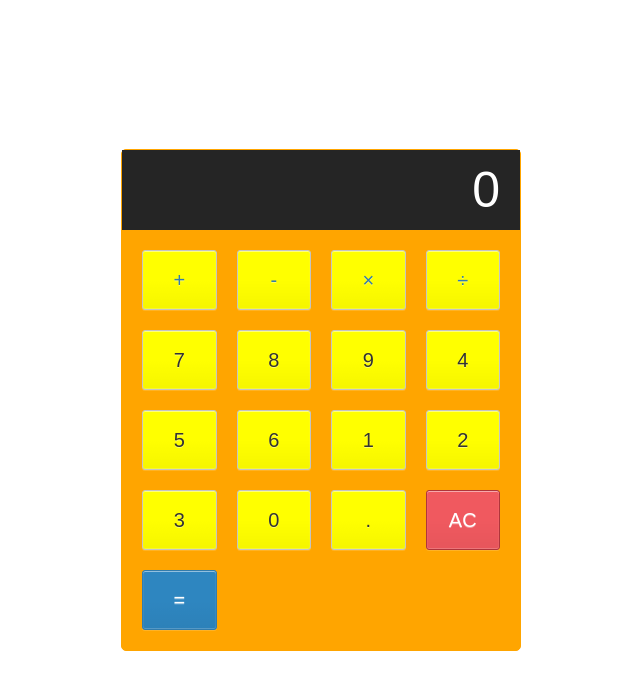
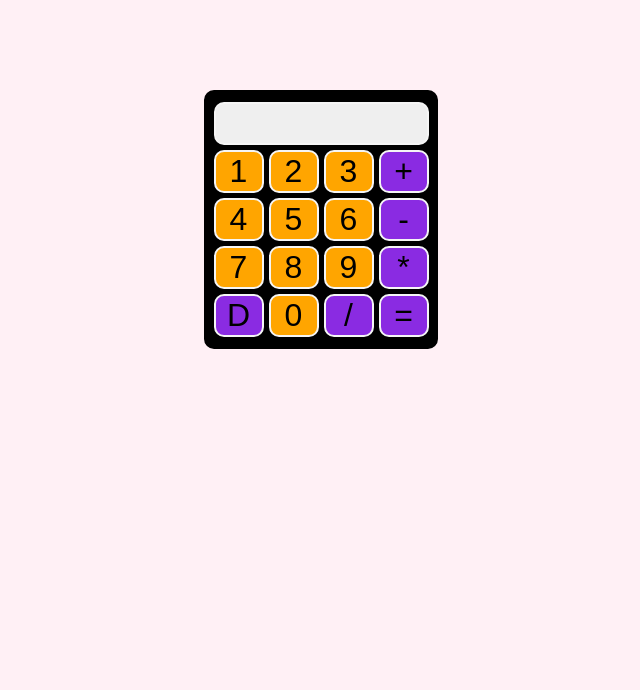
Before and after one commit to ankitasweetsprinkles01/SimpleCalculator, a plain HTML site: page index.html in a window 1280 px wide. Shown: the whole page, without its empty margins (319-959 px from the left). Drawn offline with Linux system fonts and the light colour scheme.

Commit message:
Ankita Chatterjee|A91005219157|Amity

```diff
--- a/index.html
+++ b/index.html
@@ -8,42 +8,30 @@
     <link rel="stylesheet" href="style.css">
 
 </head>
+
 <body>
-    <div class="calculator">
+  <form name="calc" action="">
+    <div class="grid-container">
+      <input type="button" name="display" class="grid-item1">
+      <input type=button value="1" class="grid-item" onclick="calc.display.value+='1'">
+      <input type=button value="2" class="grid-item" onclick="calc.display.value+='2'">
+      <input type=button value="3" class="grid-item" OnClick="calc.display.value+='3'">
+      <input type=button value="+" class="grid-item-symbol" OnClick="calc.display.value+='+'">
+      <input type=button value="4" class="grid-item" OnClick="calc.display.value+='4'">
+      <input type=button value="5" class="grid-item" OnClick="calc.display.value+='5'">
+      <input type=button value="6" class="grid-item" OnClick="calc.display.value+='6'">
+      <input type=button value="-" class="grid-item-symbol" OnClick="calc.display.value+='-'">
+      <input type=button value="7" class="grid-item"OnClick="calc.display.value+='7'">
+      <input type=button value="8" class="grid-item" OnClick="calc.display.value+='8'">
+      <input type=button value="9" class="grid-item" OnClick="calc.display.value+='9'">
+      <input type=button value="*" class="grid-item-symbol" OnClick="calc.display.value+='*'">
+      <input type=button value="D" class="grid-item-symbol" OnClick="calc.display.value=' '">
+      <input type=button value="0" class="grid-item" OnClick="calc.display.value+='0'">
+      <input type=button value="/" class="grid-item-symbol" OnClick="calc.display.value+='/'">
+      <input type=button value="=" class="grid-item-symbol" OnClick="calc.display.value=eval(calc.display.value)">
 
-        <input type="text" class="calculator-screen" value="0" disabled />
-
-        <div class="calculator-keys">
-
-          <button type="button" class="operator" value="+">+</button>
-          <button type="button" class="operator" value="-">-</button>
-          <button type="button" class="operator" value="*">&times;</button>
-          <button type="button" class="operator" value="/">&divide;</button>
-
-          <button type="button" value="7">7</button>
-          <button type="button" value="8">8</button>
-          <button type="button" value="9">9</button>
-
-
-          <button type="button" value="4">4</button>
-          <button type="button" value="5">5</button>
-          <button type="button" value="6">6</button>
-
-
-          <button type="button" value="1">1</button>
-          <button type="button" value="2">2</button>
-          <button type="button" value="3">3</button>
-
-
-          <button type="button" value="0">0</button>
-          <button type="button" class="decimal" value=".">.</button>
-          <button type="button" class="all-clear" value="all-clear">AC</button>
-
-          <button type="button" class="equal-sign" value="=">=</button>
-
-        </div>
-      </div>
-      <script src="./script.js"></script>
-
+    </div>
+  </form>
+  </div>
 </body>
 </html>
--- a/style.css
+++ b/style.css
@@ -1,81 +1,33 @@
-html {
-    font-size: 62.5%;
-    box-sizing: border-box;
+body{
+  background:lavenderblush;
+  padding:50px;
 }
-
-  *, *::before, *::after {
-    margin: 0;
-    padding: 0;
-    box-sizing: inherit;
+.grid-container
+{
+  display: grid;
+  justify-content:center;
+  grid-template-columns: 50px 50px 50px 50px;
+  grid-gap: 5px;
+  padding: 10px;
+  border:2px solid black;
+  background:black;
+  width:210px;
+  margin:auto;
+  border-radius:10px;
+  margin-top:2em;
 }
-
-  .calculator {
-    border: 1px solid orange;
-    border-radius: 5px;
-    background-color: orange;
-    position: absolute;
-    top: 50%;
-    left: 50%;
-    transform: translate(-50%, -50%);
-    width: 400px;
+.grid-item1{
+  grid-column-start: 1;
+  grid-column-end: 5;
 }
-
-  .calculator-screen {
-    width: 100%;
-    font-size: 5rem;
-    height: 80px;
-    border: none;
-    background-color: #252525;
-    color:white;
-    text-align: right;
-    padding-right: 20px;
-    padding-left: 10px;
+input{
+  border:2px solid whitesmoke;
+  font-size:2em;
+  border-radius:10px;
 }
-
-  button {
-    height: 60px;
-    background-color:yellow;
-    border-radius: 3px;
-    border: 1px solid #c4c4c4;
-    background-color:yellow;
-    font-size: 2rem;
-    color: #333;
-    background-image: linear-gradient(to bottom,transparent,transparent 50%,rgba(0,0,0,.04));
-    box-shadow: inset 0 0 0 1px rgba(255,255,255,.05), inset 0 1px 0 0 rgba(255,255,255,.45), inset 0 -1px 0 0 rgba(255,255,255,.15), 0 1px 0 0 rgba(255,255,255,.15);
-    text-shadow: 0 1px rgba(255,255,255,.4);
+.grid-item-symbol{
+  background:blueviolet;
 }
-
-  button:hover {
-    background-color:whitesmoke;
+.grid-item{
+  background:orange;
 }
-
-  .operator {
-    color: #337cac;
-  }
-
-  .all-clear {
-    background-color: #f0595f;
-    border-color: #b0353a;
-    color: #fff;
-  }
-
-  .all-clear:hover {
-    background-color: #f17377;
-  }
-
-  .equal-sign {
-    background-color: #2e86c0;
-    border-color: #337cac;
-    color: #fff;
-  }
-
-  .equal-sign:hover {
-    background-color: #4e9ed4;
-  }
-
-  .calculator-keys {
-    display: grid;
-    grid-template-columns: repeat(4, 1fr);
-    grid-gap: 20px;
-    padding: 20px;
-  }
```
Lines whose indentation alone changed are shown as unchanged.
